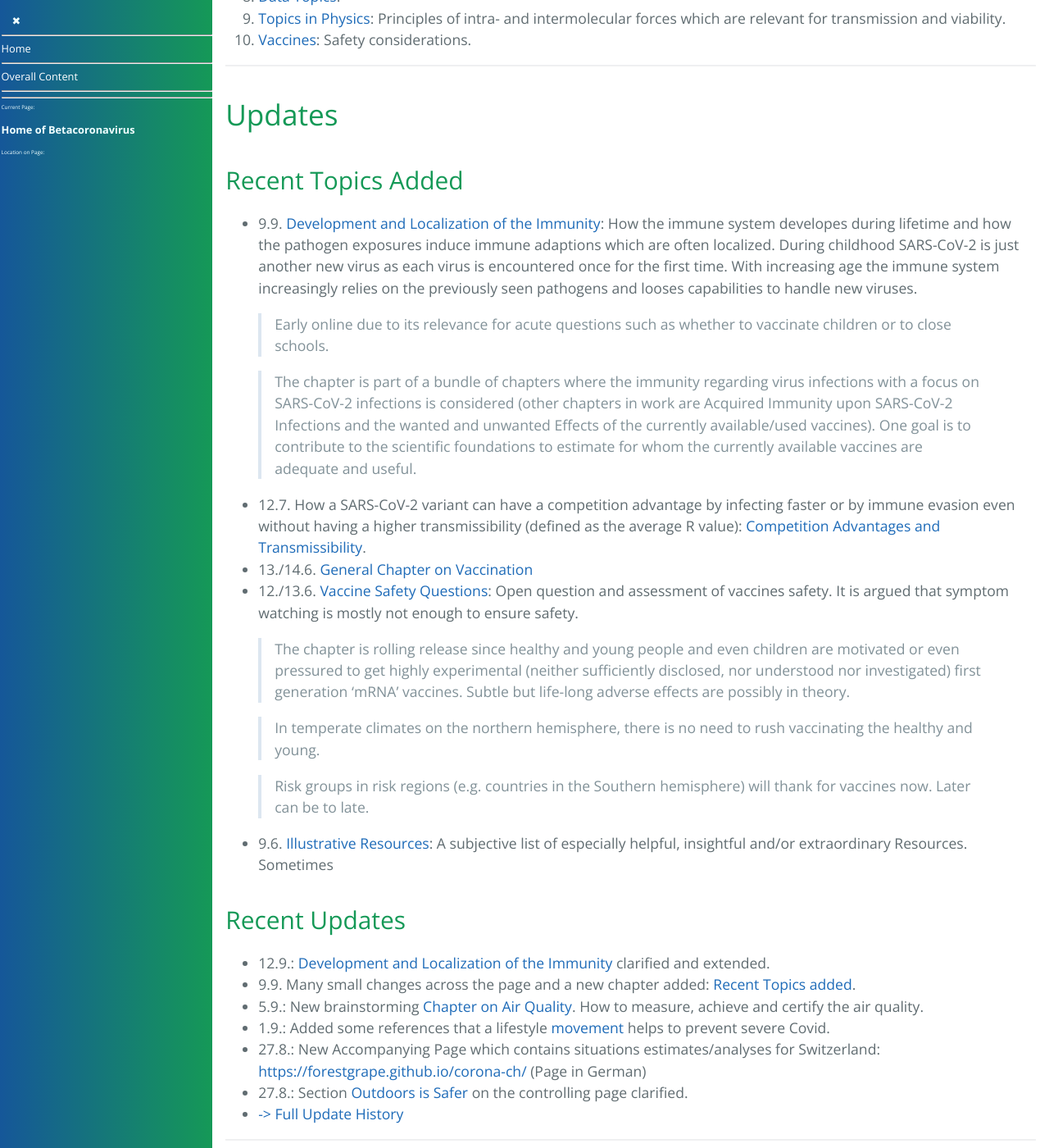
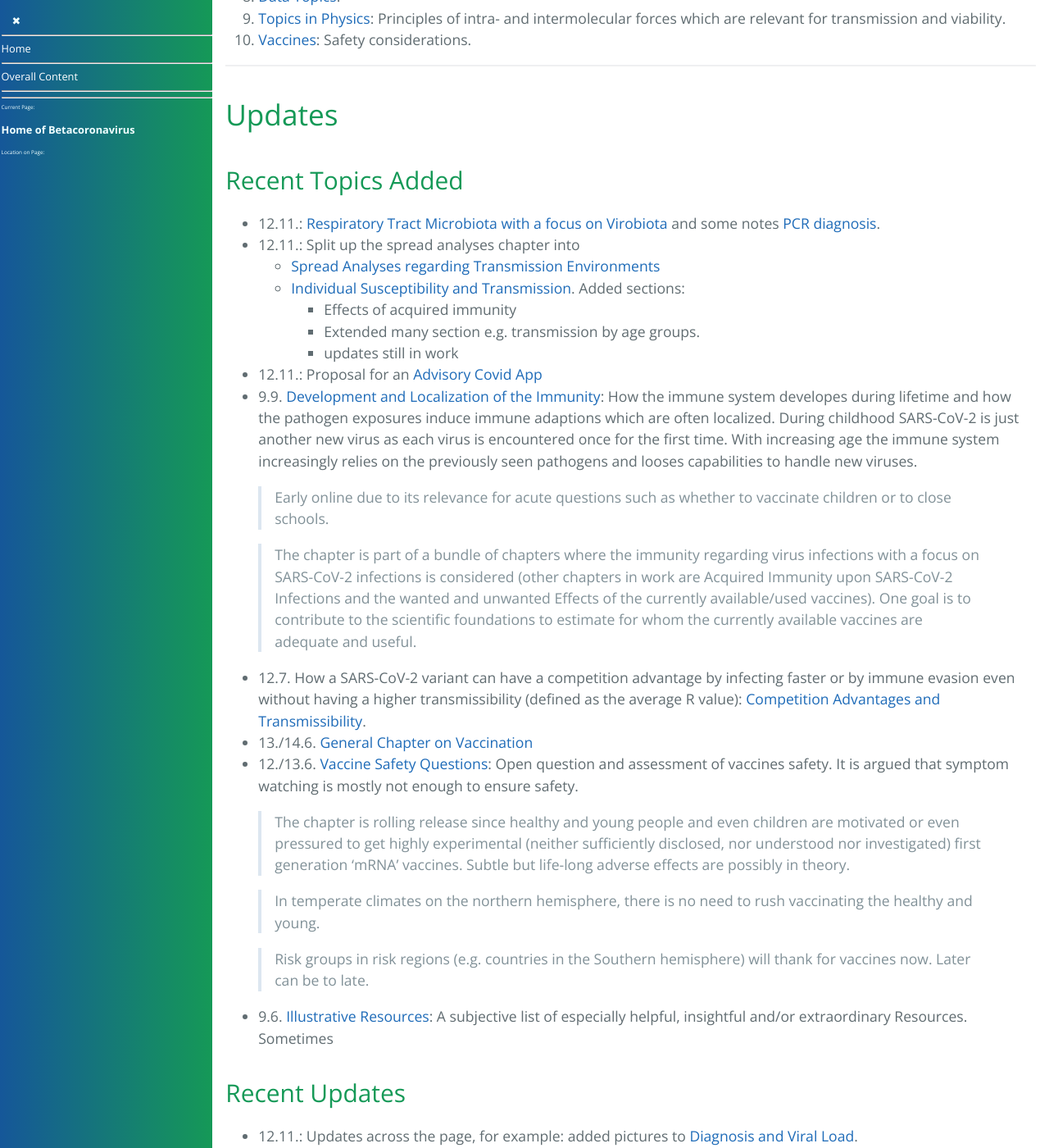
Before and after one commit to forestgrape/coronavirus, a Jekyll site: the page built from index.md, in a window 1280 px wide and 1400 px high, scrolled down 1048 px. Shown: the whole window at 82% size. Built offline with Jekyll 4.4.1, drawn with Linux system fonts in a browser that asks for light colours; our own code applies the rules of GitHub Pages for plain Markdown files.

Commit message:
update section

```diff
--- a/index.md
+++ b/index.md
@@ -38,6 +38,14 @@ This section overviews the entire content. The [content section](#content) lists
 
 ## Updates
 ### Recent Topics Added
+- 12.11.: [Respiratory Tract Microbiota with a focus on Virobiota](5_epidemiological/virome.md) and some notes [PCR diagnosis](3_medical/pcr_diagnosis.md).
+- 12.11.: Split up the spread analyses chapter into
+  - [Spread Analyses regarding Transmission Environments](./5_epidemiological/spread_analyses.md)
+  - [Individual Susceptibility and Transmission](5_epidemiological/individual_susceptibility_and_transmission.md). Added sections:
+    - Effects of acquired immunity
+    - Extended many section e.g. transmission by age groups.
+    - updates still in work
+- 12.11.: Proposal for an [Advisory Covid App](7_social/advisory_covid_app.md)
 - 9.9. [Development and Localization of the Immunity](4_immunological/ontogenesis_and_locality_of_immunity.md): How the immune system developes during lifetime and how the pathogen exposures induce immune adaptions which are often localized. During childhood SARS-CoV-2 is just another new virus as each virus is encountered once for the first time. With increasing age the immune system increasingly relies on the previously seen pathogens and looses capabilities to handle new viruses.
 
   > Early online due to its relevance for acute questions such as whether to vaccinate children or to close schools.
@@ -56,6 +64,7 @@ This section overviews the entire content. The [content section](#content) lists
 - 9.6. [Illustrative Resources](1_introduction/illustrative_resources.md): A subjective list of especially helpful, insightful and/or extraordinary Resources. Sometimes
 
 ### Recent Updates
+- 12.11.: Updates across the page, for example: added pictures to [Diagnosis and Viral Load](3_medical/diagnosis_and_viral_load.md).
 - 12.9.: [Development and Localization of the Immunity](4_immunological/ontogenesis_and_locality_of_immunity.md) clarified and extended.
 - 9.9. Many small changes across the page and a new chapter added: [Recent Topics added](#recent-topics-added).
 - 5.9.: New brainstorming [Chapter on Air Quality](7_social/good_air.md). How to measure, achieve and certify the air quality.
```
